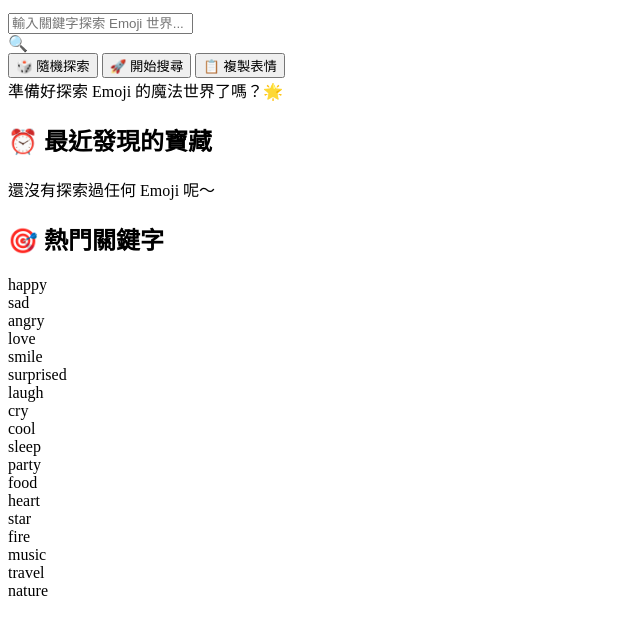
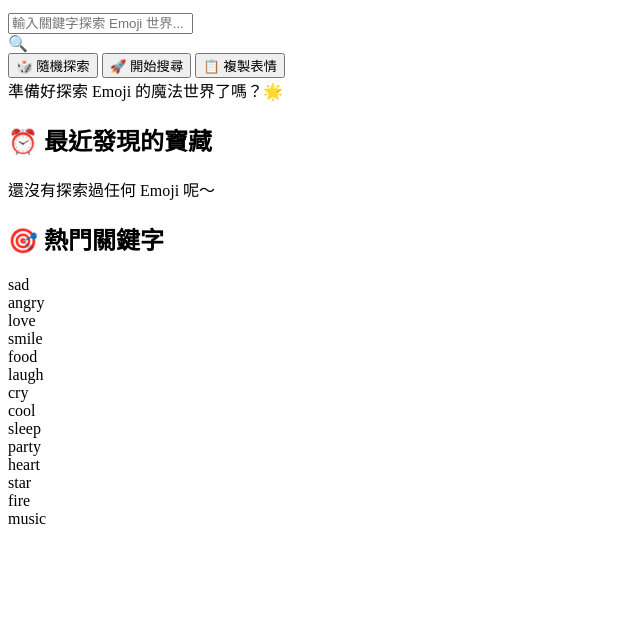
Before and after one commit to jian1224/123, a plain HTML site: page 網頁.html in a window 1280 px wide. Shown: the part 148-782 px from the top of the page, without its empty margins (0-640 px from the left). Drawn offline with Linux system fonts and the light colour scheme.

Commit message:
Update 網頁.html

```diff
--- a/網頁.html
+++ b/網頁.html
@@ -53,9 +53,9 @@
     const apiKey = "857cbe3e777e160ec4b944a515e501776b81056f";
     const recent = [];
     const keywordPool = [
-      "happy", "sad", "angry", "love", "smile", "surprised",
-      "laugh", "cry", "cool", "sleep", "party", "food",
-      "heart", "star", "fire", "music", "travel", "nature"
+      "sad", "angry", "love", "smile", "food",
+      "laugh", "cry", "cool", "sleep", "party",
+      "heart", "star", "fire", "music",
     ];
     let isLoading = false;
 
```
